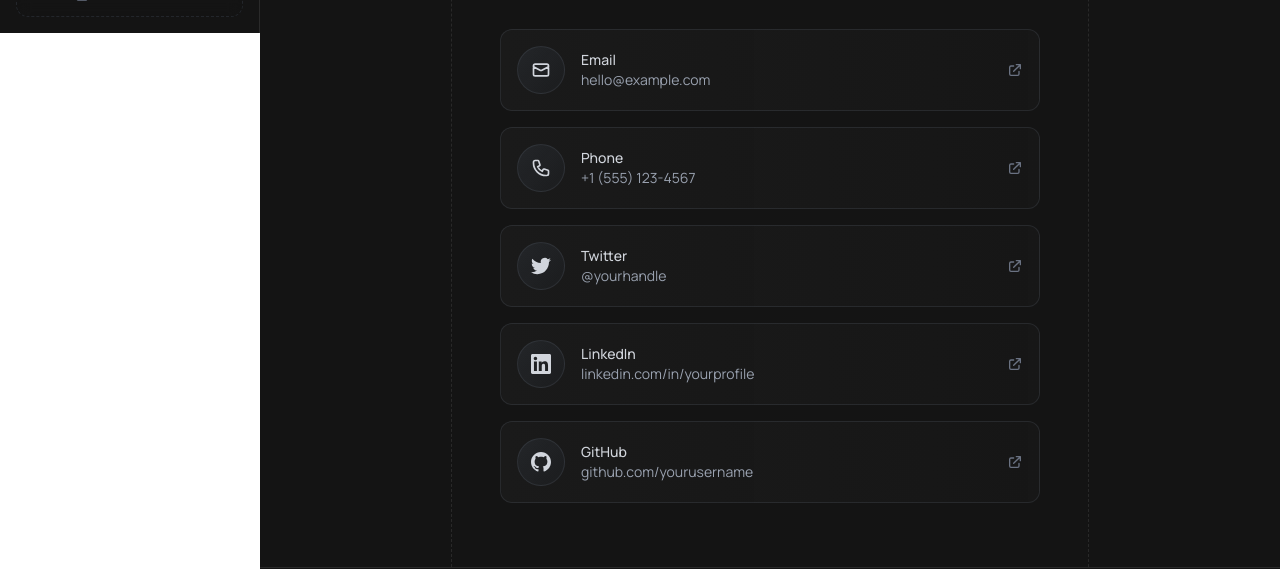
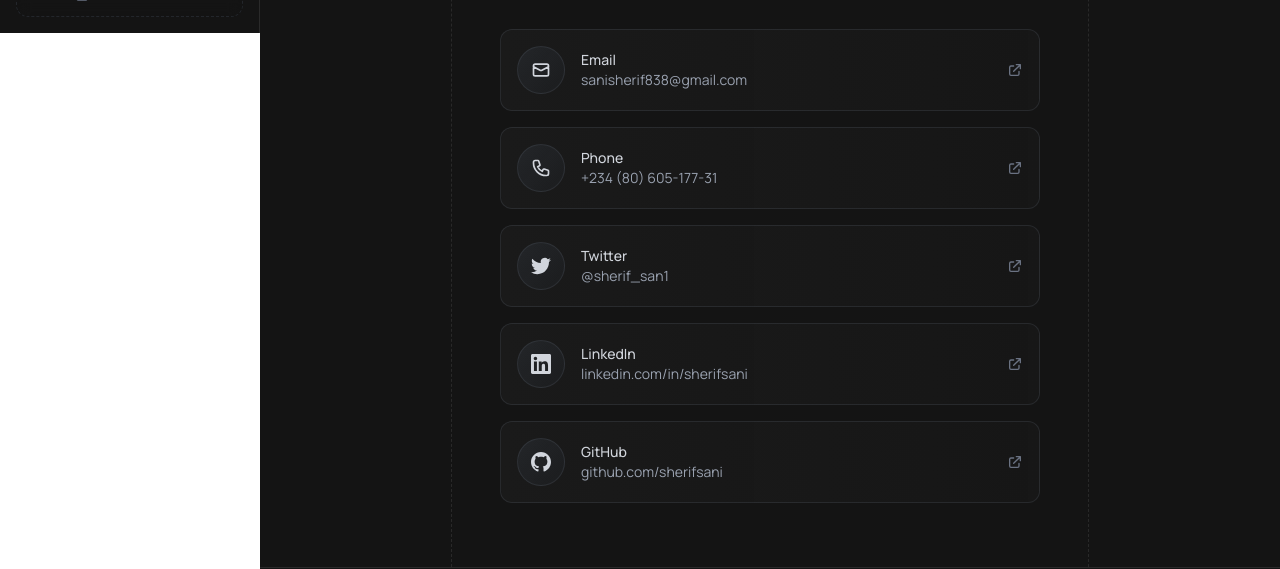
Before and after one commit to Sherifsani/bayt-v2, a Next.js app: page /contact in a window 1280 px wide. Shown: the part 767-1336 px from the top of the page. Built offline with nearby package versions, Linux system fonts and the light colour scheme; a web font is replaced by a local one.

Commit message:
Update contact details in ContactInfo component with personal information

```diff
--- a/app/components/contact/ContactInfo.tsx
+++ b/app/components/contact/ContactInfo.tsx
@@ -4,33 +4,33 @@ const ContactInfo = () => {
   const contactDetails = [
     {
       title: "Email",
-      value: "hello@example.com",
+      value: "sanisherif838@gmail.com",
       icon: "email",
-      href: "mailto:hello@example.com",
+      href: "mailto:sanisherif838@gmail.com",
     },
     {
       title: "Phone",
-      value: "+1 (555) 123-4567",
+      value: "+234 (80) 605-177-31",
       icon: "phone",
-      href: "tel:+15551234567",
+      href: "tel:+2348060517731",
     },
     {
       title: "Twitter",
-      value: "@yourhandle",
+      value: "@sherif_san1",
       icon: "twitter",
-      href: "https://twitter.com/yourhandle",
+      href: "https://x.com/sherif_san1",
     },
     {
       title: "LinkedIn",
-      value: "linkedin.com/in/yourprofile",
+      value: "linkedin.com/in/sherifsani",
       icon: "linkedIn",
-      href: "https://linkedin.com/in/yourprofile",
+      href: "https://linkedin.com/in/sheif-sani",
     },
     {
       title: "GitHub",
-      value: "github.com/yourusername",
+      value: "github.com/sherifsani",
       icon: "github",
-      href: "https://github.com/yourusername",
+      href: "https://github.com/sherifsani",
     },
   ];
 
```
